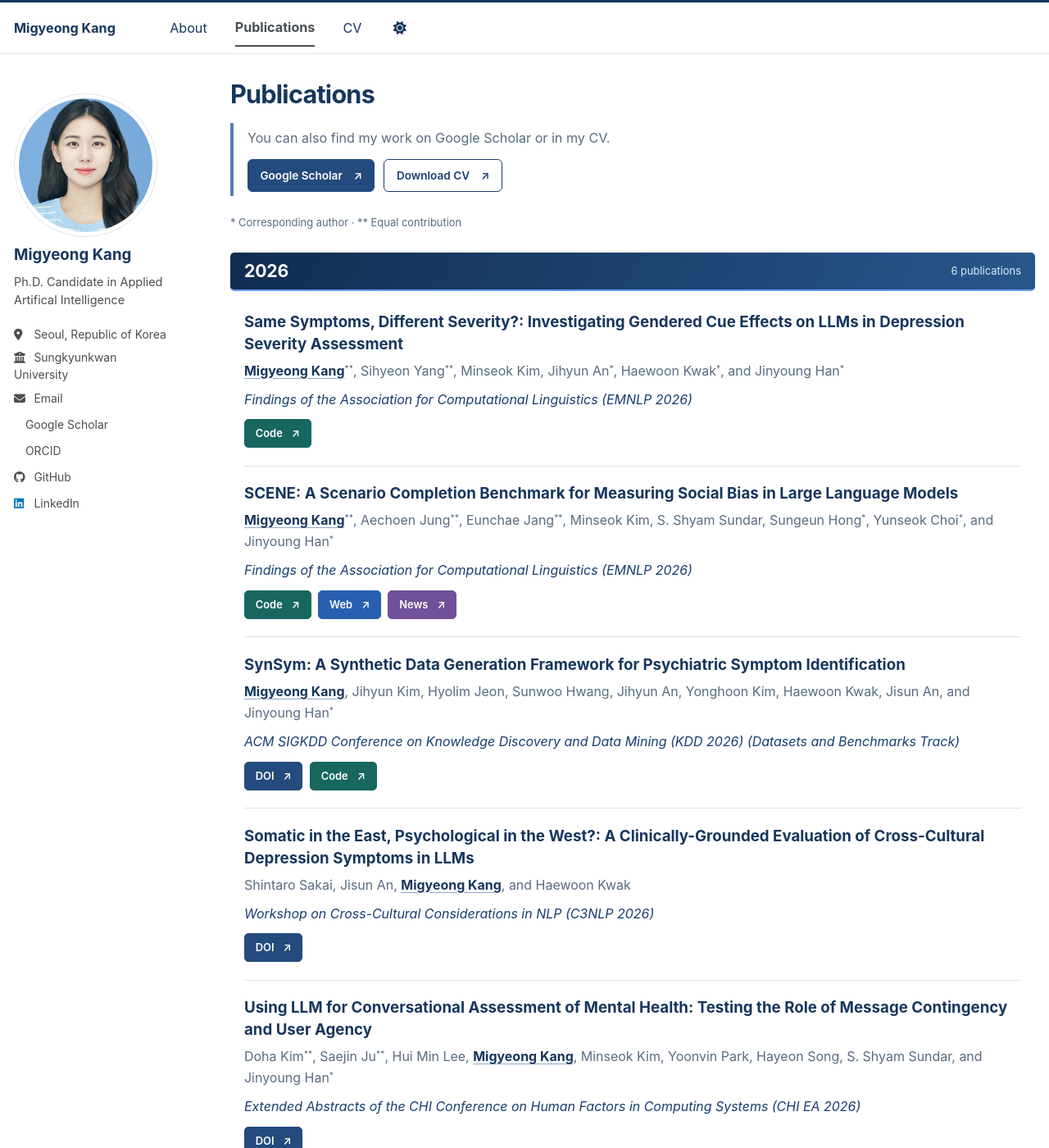
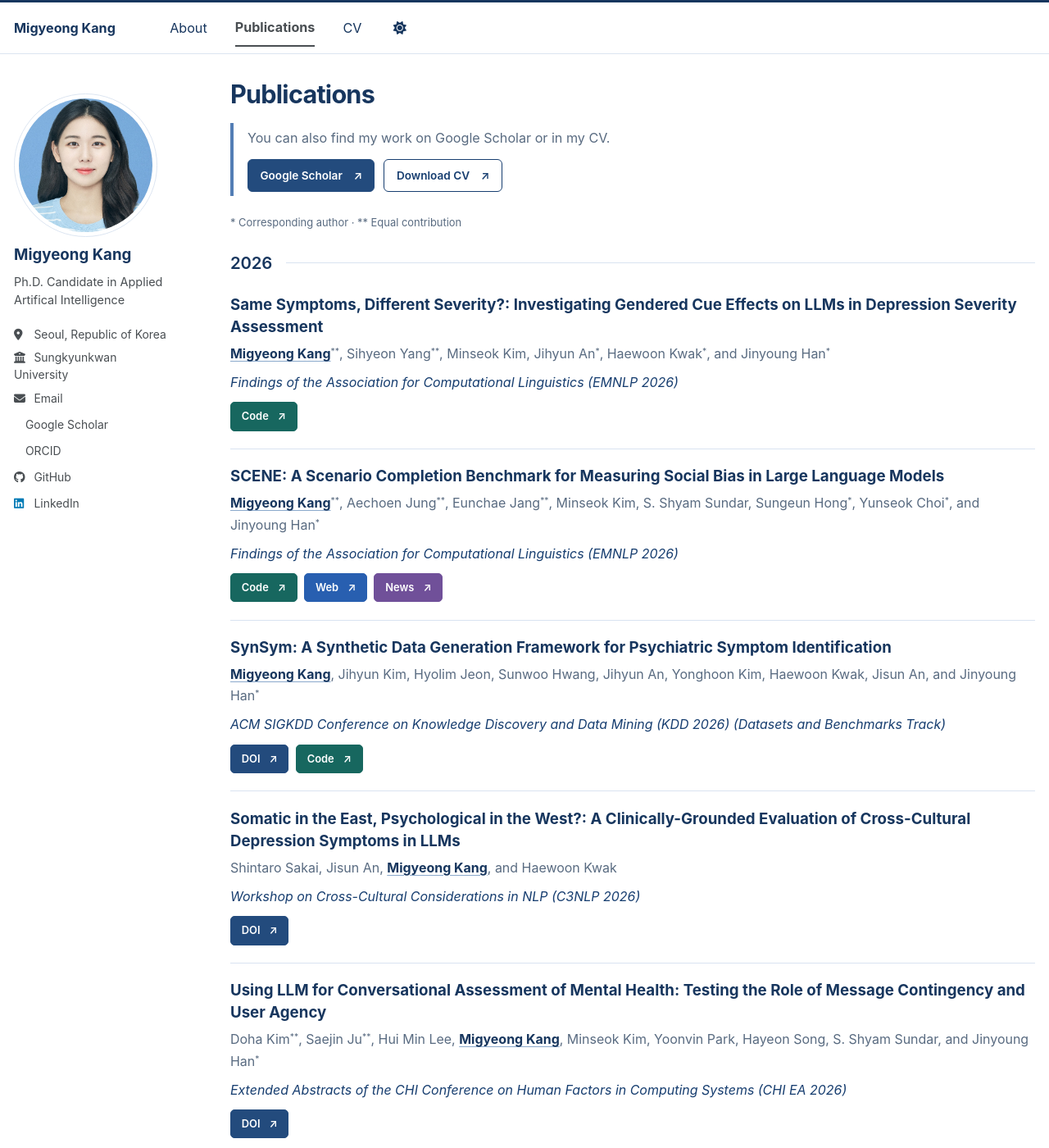
Before and after one commit to gyeong707/gyeong707.github.io, a Jekyll site: the page built from _pages/publications.html, in a window 1280 px wide and 1400 px high. Shown: the whole window at 82% size. Built offline with Jekyll 4.4.1, drawn with Linux system fonts in a browser that asks for light colours; a style sheet for code colours, icons or effects is not loaded; some of the changed text lies outside the part shown.

Commit message:
Simplify publication year headings with inline dividers

```diff
--- a/_pages/publications.html
+++ b/_pages/publications.html
@@ -19,7 +19,6 @@ author_profile: true
   <section class="publication-year" aria-labelledby="year-{{ year.name }}">
     <header class="publication-year-heading">
       <h2 id="year-{{ year.name }}">{{ year.name }}</h2>
-      <span>{{ year.items.size }} publications</span>
     </header>
     {% for paper in year.items %}
       <article class="paper" aria-labelledby="paper-{{ paper.id }}">
--- a/_sass/layout/_publications.scss
+++ b/_sass/layout/_publications.scss
@@ -13,10 +13,10 @@
   .publications-resources a:last-child { background: var(--pub-card); color: var(--pub-accent); border-color: var(--pub-accent); }
   .publications-resources a:hover { box-shadow: 0 0 0 2px #7599c1; }
   .publication-legend { font-size: .76rem; color: var(--pub-muted); margin: 0 0 1.5rem; }
-  .publication-year { margin-bottom: 2.2rem; }
-  .publication-year-heading { display: flex; align-items: center; justify-content: space-between; gap: 1rem; padding: .55rem 1rem; background: linear-gradient(110deg, #102c50, #28578c); border-bottom: 2px solid #669cf0; border-radius: 5px; }
-  .publication-year-heading h2 { margin: 0; padding: 0; border: 0; color: #fff; font-size: 1.25rem; line-height: 1.25; letter-spacing: -.01em; scroll-margin-top: 5rem; }
-  .publication-year-heading > span { color: #e0ebfa; font-size: .76rem; white-space: nowrap; }
+  .publication-year { margin-bottom: 2.6rem; }
+  .publication-year-heading { display: flex; align-items: center; gap: 1rem; }
+  .publication-year-heading::after { content: ""; flex: 1; height: 1px; background: var(--pub-line); }
+  .publication-year-heading h2 { flex-shrink: 0; margin: 0; padding: 0; border: 0; color: var(--pub-title); font-size: 1.2rem; font-weight: 600; line-height: 1.3; letter-spacing: -.01em; scroll-margin-top: 5rem; }
   .paper-title { margin: 0 0 .4rem; font-size: 1.1rem; line-height: 1.45; font-weight: 700; color: var(--pub-title); }
   .paper-authors { margin: 0 0 .5rem; font-size: .94rem; line-height: 1.65; color: var(--pub-muted); }
   .paper-authors strong { color: var(--pub-title); font-weight: 700; text-decoration: underline; text-underline-offset: 3px; text-decoration-color: #8ba9cc; }
@@ -27,8 +27,6 @@
   .paper-links a:hover { background: #102c50; border-color: #102c50; }
   a:focus-visible { outline: 3px solid #6296d6; outline-offset: 4px; }
   @media (max-width: 600px) {
-    .publication-year-heading { padding: .5rem .9rem; }
-    .publication-year-heading h2 { font-size: 1.2rem; }
     .paper-title { font-size: 1.05rem; }
   }
 }
@@ -66,7 +64,7 @@ html[data-theme="dark"] .publications-page .paper-badge {
   a:hover { filter: brightness(.88); }
 }
 
-/* Flat list aligned with the year banner's inner edges. */
+/* Year labels and paper titles share the same left edge. */
 .publications-page {
   .paper, .paper:nth-of-type(even) {
     background: transparent;
@@ -74,14 +72,13 @@ html[data-theme="dark"] .publications-page .paper-badge {
     border-bottom: 1px solid var(--pub-line);
     border-radius: 0;
     box-shadow: none;
-    margin: 0 1rem;
+    margin: 0;
     padding: 1.15rem 0 1.25rem;
   }
   .paper:last-child { border-bottom: 0; }
   .publication-year-heading { margin-bottom: .25rem; }
   @media (max-width: 600px) {
     .paper, .paper:nth-of-type(even) {
-      margin: 0 .9rem;
       padding: 1.2rem 0;
     }
   }
```
